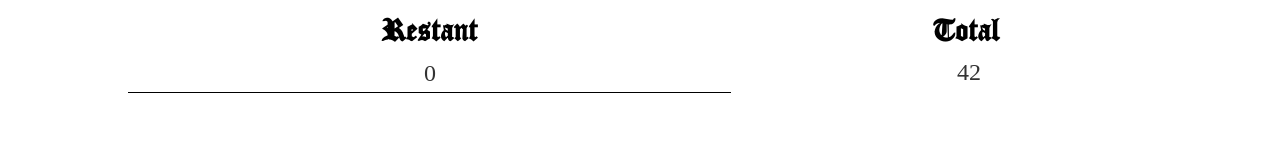
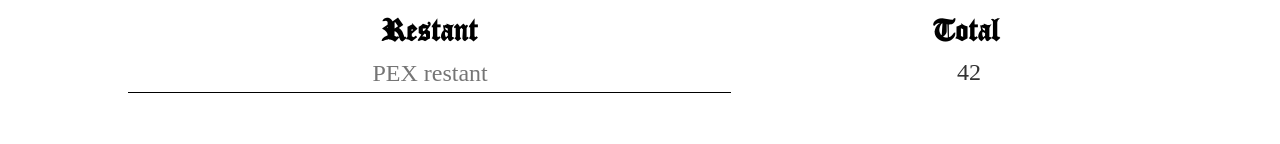
Before and after one commit to zaratan/characters, a Next.js app: page /vampires/new in a window 1280 px wide. Shown: the part 3184-3328 px from the top of the page. Built offline with nearby package versions, Linux system fonts and the light colour scheme; a web font is replaced by a local one.

Commit message:
Better default leftover pex

```diff
--- a/components/sections/PexSection.tsx
+++ b/components/sections/PexSection.tsx
@@ -171,7 +171,8 @@ const PexSection = () => {
           <TextContainer>
             <HandEditableText
               onChange={(e) => leftOver.set(Number(e.target.value))}
-              value={leftOver.value}
+              value={leftOver.value === 0 ? '' : leftOver.value}
+              placeholder="PEX restant"
             />
           </TextContainer>
         </Container>
```
